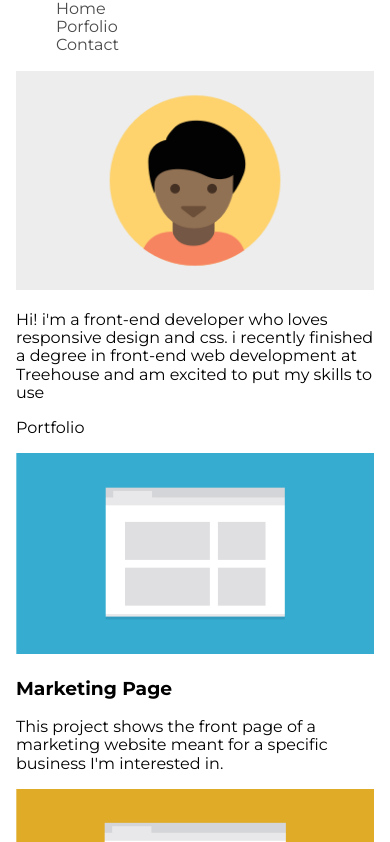
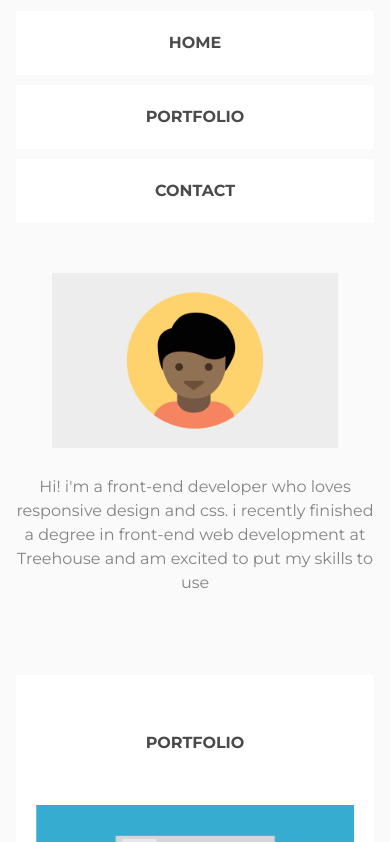
Before and after one commit to hirotachi/Treehouse-project-002, a website: page index.html in a window 390 px wide. Shown: the part 80-922 px from the top of the page. Drawn offline with Linux system fonts and the light colour scheme.

Commit message:
add gulp&browser-Sync for fast work and add mobile first styles width minor typo fixes

```diff
--- a/css/styles.css
+++ b/css/styles.css
@@ -2,17 +2,27 @@
 @import url("https://fonts.googleapis.com/css?family=Montserrat:400,700");
 
 /* base style */
+*{
+    box-sizing: border-box;
+}
 body{
     margin: 0;
     font-family: Montserrat, sans-serif;
+    text-align: center;
+    background-color: rgb(250, 250, 250);
+    line-height: 1.5;
 }
 
 a{
     text-decoration: none;
+    color: rgb(75, 75, 75);
+    font-weight: bold;
 }
 
 ul{
     list-style-type: none;
+    margin: 0;
+    padding-left: 0;
 }
 
 ul li a{
@@ -23,7 +33,78 @@ img{
     max-width: 100%;
 }
 
+p{
+    color: rgba(75, 75, 75, 0.678)
+}
 /* layout styles */
 .wrap{
     margin: 0 1em;
+    margin-bottom: 70px;
 }
+
+.main-nav{
+    min-height: 200px;
+    margin-bottom: 50px;
+}
+.name{
+    font-size: 2em;
+}
+
+.nav li{
+    background-color: #fff;
+    padding: 20px 40px;
+    margin-bottom: 10px;
+    font-weight: 700;
+    text-transform: uppercase;
+}
+
+.content {
+    background-color: #fff;
+    padding: 40px 20px;
+}
+
+
+/* element style */
+
+.profile-img {
+    max-width: 80%;
+}
+
+.intro {
+    margin-top: 20px;
+    margin-bottom: 80px;
+}
+
+.content-intro, .footer-intro {
+    font-weight: bold;
+    text-transform: uppercase;
+    color: rgb(75, 74, 74);
+    margin-bottom: 50px;
+}
+
+.card {
+    margin: 20px 0;
+}
+.card-header{
+    color: rgb(75, 75, 75);
+}
+
+.main-footer{
+    margin: 0 20px;
+}
+
+.info {
+    font-weight: bold;
+    color: rgb(102, 100, 100);
+}
+
+.footer-name{
+    float: left;
+}
+
+.link{
+    float: right;
+    display: inline-block;
+    padding: 20px 10px;
+    color:
+}
--- a/index.html
+++ b/index.html
@@ -6,6 +6,7 @@
     <title>Responsive Portfolio</title>
     <link rel="stylesheet" href="css/normalize.css">
     <link rel="stylesheet" href="css/styles.css">
+    <script src="js/picturefill.min.js" async></script>
   </head>
   <body>
       <div class="wrap">
@@ -13,8 +14,8 @@
             <h1 class="name">Said Oudouane</h1>
             <ul class="nav">
                 <li><a href="#">Home</a></li>
-                <li><a href="#">Porfolio</a></li>
-                <li><a href="#">Contact</a></li>
+                <li><a href="#portfolio">Portfolio</a></li>
+                <li><a href="#contact">Contact</a></li>
             </ul>
         </header>
         <main class="container">
@@ -23,7 +24,7 @@
                 <p class="intro">Hi! i'm a front-end developer who loves responsive design and css. i recently finished a degree in front-end web development at Treehouse and am excited to put my skills to use</p>
             </div>
             <div class="content">
-                <p class="content-intro">Portfolio</p>
+                <p class="content-intro" id="portfolio">Portfolio</p>
                 <div class="row">
                     <div class="card">
                         <img class="card-img" src="images/portfolio-1.png" alt="image portfolio-1">
@@ -60,7 +61,7 @@
         </main>
     </div>
     <footer class="main-footer">
-        <p class="footer-intro">Contact</p>
+        <p class="footer-intro" id="contact">Contact</p>
         <p class="footer-description">If you're interested in chatting or want more information about what I've been working on, I'd love to hear from you!</p>
         <p class="phone">Phone <span class="info">+1 (111)555-1234</span></p>
         <p class="email">Email <span class="info">epical@epical.me</span></p>
```
Also changed, not shown: gulpfile.js (added, +14 -0 lines), package.json (added, +23 -0 lines), 1 other file.
